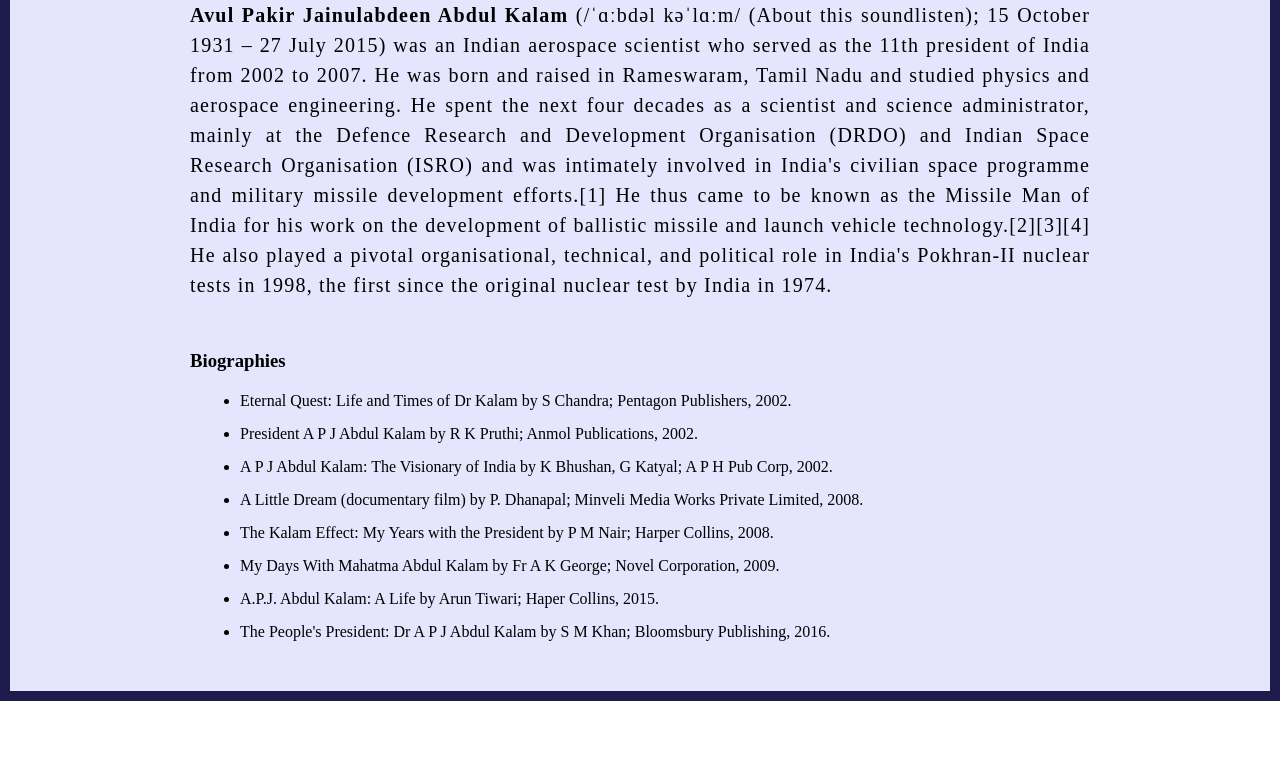
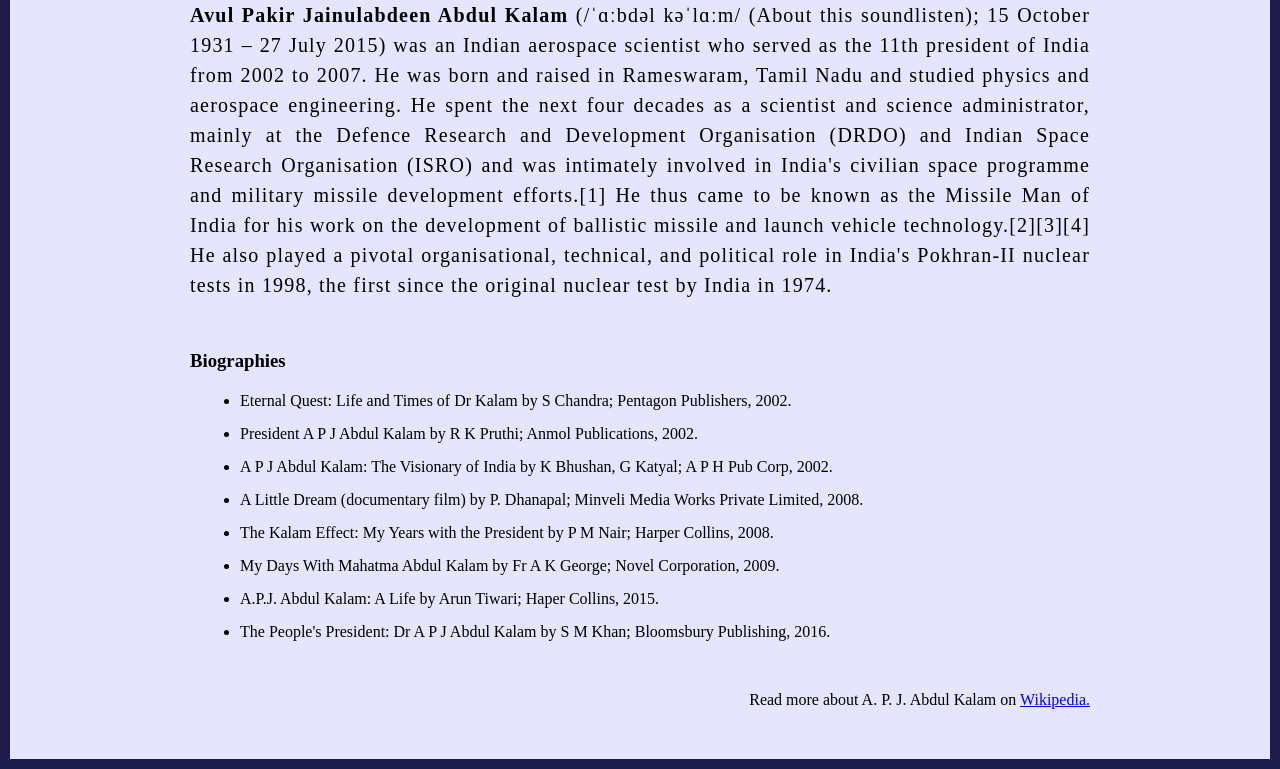
Before and after one commit to Anjukdas/Self_Practices-TributeProfile, a plain HTML site: page index.html in a window 1280 px wide. Shown: the part 580-1349 px from the top of the page. Before the commit the page ends 1281 px from the top, so only its background shows below. Drawn offline with Linux system fonts and the light colour scheme.

Commit message:
footer completed

```diff
--- a/index.html
+++ b/index.html
@@ -48,6 +48,9 @@
                     <li>The People's President: Dr A P J Abdul Kalam by S M Khan; Bloomsbury Publishing, 2016.</li>
                 </ul>
             </section>
+            <footer>
+                <p>Read more about A. P. J. Abdul Kalam  on <a href="https://en.wikipedia.org/wiki/A._P._J._Abdul_Kalam">Wikipedia.</a></p>
+            </footer>
 
 
 
--- a/style.css
+++ b/style.css
@@ -80,3 +80,9 @@ img {
 .biography_section li{
     margin-bottom: 15px;
 }
+footer{
+    margin: 50px 0px;
+}
+footer p{
+    text-align: end;
+}
```
